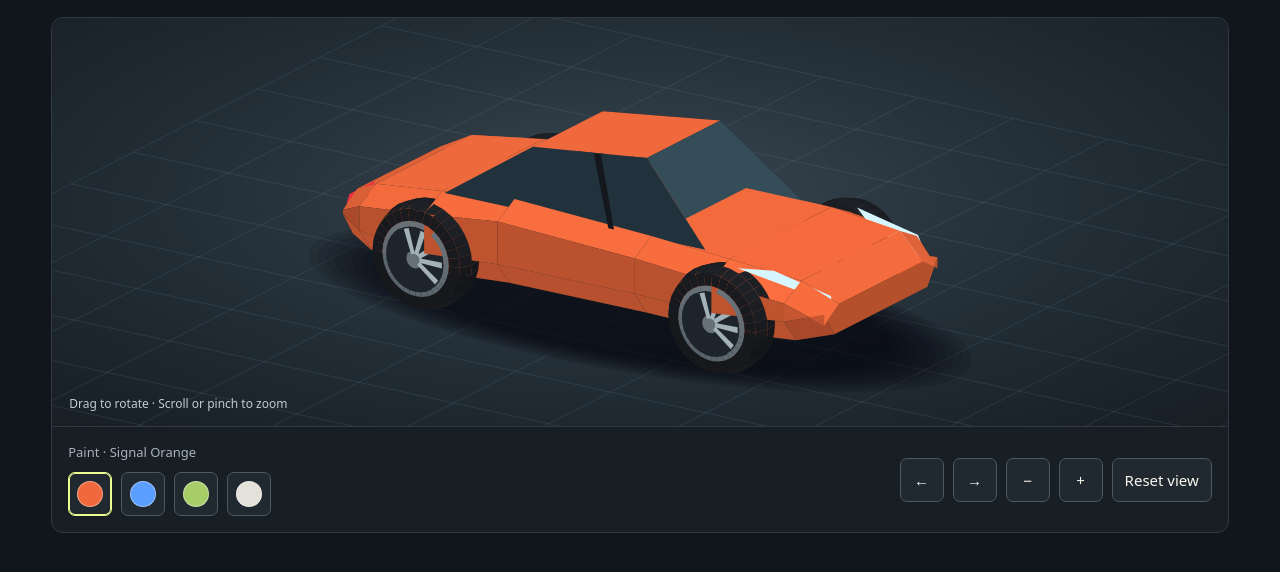
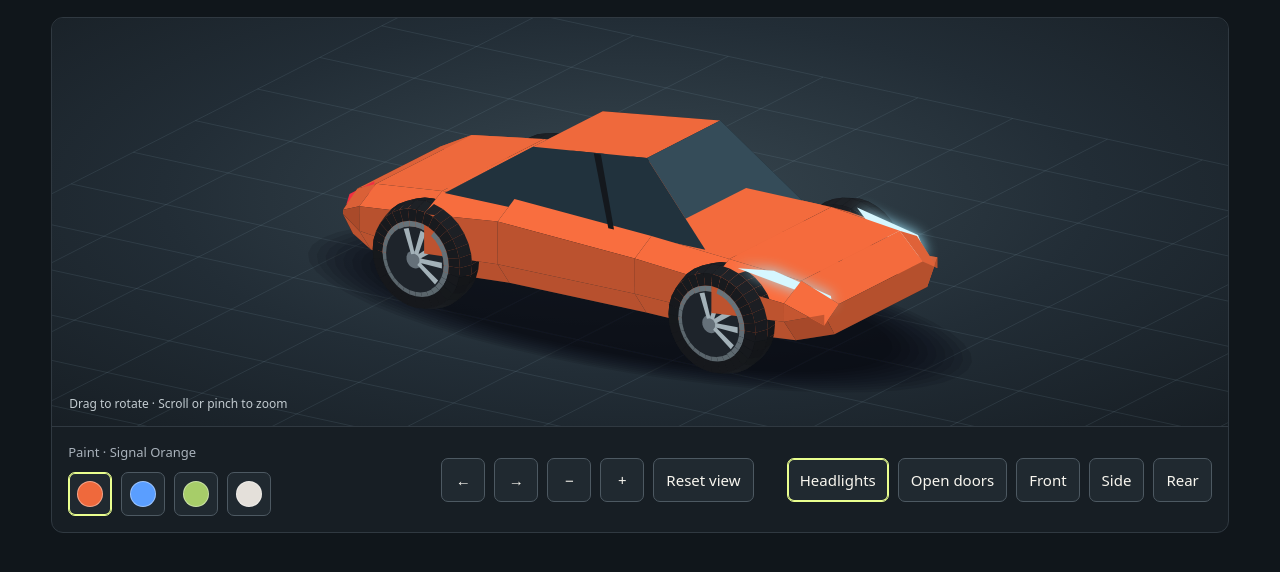
Before and after one commit to Josselly/dreamgarage, a plain HTML site: page index.html in a window 1280 px wide. Shown: the part 204-776 px from the top of the page. Drawn offline with Linux system fonts and the light colour scheme.

Commit message:
Add headlights, opening doors, and camera presets

```diff
--- a/index.html
+++ b/index.html
@@ -21,7 +21,7 @@ canvas{display:block;width:100%;height:clamp(330px,51vh,580px);touch-action:none
 canvas:active{cursor:grabbing}
 .hint{position:absolute;bottom:13px;left:17px;color:#c2cbd0;font-size:12px;margin:0;pointer-events:none}
 .controls{display:flex;flex-wrap:wrap;gap:14px 30px;align-items:center;justify-content:space-between;padding:16px;border-top:1px solid var(--line)}
-.paint,.camera{display:flex;gap:9px;align-items:center;flex-wrap:wrap}
+.paint,.camera,.features{display:flex;gap:9px;align-items:center;flex-wrap:wrap}
 #paint-name{flex-basis:100%;color:var(--muted);font-size:13px;margin:0;min-height:20px}
 button{border:1px solid #4d5962;background:#202930;color:inherit;border-radius:7px;min-width:44px;min-height:44px;font:inherit;padding:0 12px;cursor:pointer}
 button:hover{border-color:var(--accent)}
@@ -29,7 +29,7 @@ button:focus-visible,canvas:focus-visible{outline:2px solid var(--accent)}
 button.swatch{width:44px;padding:7px;display:grid;place-items:center}
 .swatch::before{content:'';width:24px;height:24px;background:var(--paint);border-radius:50%;border:1px solid #ffffff66}
 button[aria-pressed=true]{border-color:var(--accent);box-shadow:inset 0 0 0 1px var(--accent)}
-@media(max-width:570px){main{padding-top:17px}.controls{gap:12px;padding:12px}.camera{width:100%}.hint{left:12px}canvas{height:355px}}
+@media(max-width:570px){main{padding-top:17px}.controls{gap:12px;padding:12px}.camera,.features{width:100%}.hint{left:12px}canvas{height:355px}}
 </style>
 </head>
 <body>
@@ -57,6 +57,13 @@ button[aria-pressed=true]{border-color:var(--accent);box-shadow:inset 0 0 0 1px
 <button id="in" aria-label="Zoom in">+</button>
 <button id="reset">Reset view</button>
 </div>
+<div class="features" role="group" aria-label="Car features and preset views">
+<button id="lights" aria-pressed="true">Headlights</button>
+<button id="doors" aria-pressed="false">Open doors</button>
+<button data-view="front">Front</button>
+<button data-view="side">Side</button>
+<button data-view="rear">Rear</button>
+</div>
 </div>
 </section>
 </main>
@@ -66,7 +73,8 @@ const ctx = canvas.getContext('2d');
 const faces = [];
 let paint = [239,105,60];
 let yaw = 0.58, pitch = 0.34, zoom = 1;
-const add = (points, color, fixed = false) => faces.push({points, color, fixed});
+let headlightsOn = true, doorsOpen = false;
+const add = (points, color, fixed = false, feature = '') => faces.push({points, color, fixed, feature});
 
 function body(sections, materials) {
   const rings = sections.map(([x,w,b,t]) => [
@@ -76,7 +84,14 @@ function body(sections, materials) {
   for (let i=1;i<rings.length;i++) {
     for (let j=0;j<8;j++) {
       const k=(j+1)%8;
-      add([rings[i-1][j],rings[i-1][k],rings[i][k],rings[i][j]],materials[j]);
+      const doorSection = i === 4 && (j === 2 || j === 3 || j === 5 || j === 6);
+      const doorSide = j < 4 ? 1 : -1;
+      const points = [rings[i-1][j],rings[i-1][k],rings[i][k],rings[i][j]];
+      if (doorSection) {
+        const interior = points.map(([x,y,z])=>[x,y,z*.85]);
+        add(interior,[30,33,37]);
+      }
+      add(points,materials[j],false,doorSection ? doorSide : '');
     }
   }
   add(rings[0],[42,45,49]);
@@ -100,7 +115,7 @@ for(let i=0;i<4;i++){
 }
 for(const s of [-1,1]){
   add([[.18,1.015,s*.785],[.24,1.015,s*.785],[-.03,1.604,s*.584],[-.105,1.602,s*.584]],[22,27,32]);
-  add([[1.66,.98,s*.96],[2.33,.865,s*.92],[2.525,.739,s*.76],[2.44,.779,s*.65],[1.91,.945,s*.76]],[214,247,255],true);
+  add([[1.66,.98,s*.96],[2.33,.865,s*.92],[2.525,.739,s*.76],[2.44,.779,s*.65],[1.91,.945,s*.76]],[214,247,255],true,'headlight');
   add([[-2.56,.8,s*.37],[-2.56,.8,s*.77],[-2.56,.718,s*.82],[-2.56,.715,s*.37]],[241,47,66],true);
 }
 add([[2.546,.64,-.64],[2.546,.64,.64],[2.546,.5,.68],[2.546,.5,-.68]],[19,24,28],true);
@@ -173,10 +188,19 @@ function draw(){
     });
     polygon(shadow,'rgba(4,8,11,.10)');
   }
+  function doorPoint([x,y,z],side){
+    const hingeX=.62, hingeZ=1.03*side;
+    const angle=-side*.95;
+    const dx=x-hingeX,dz=z-hingeZ;
+    return [hingeX+dx*Math.cos(angle)-dz*Math.sin(angle),y,hingeZ+dx*Math.sin(angle)+dz*Math.cos(angle)];
+  }
   const ordered=faces.map(face=>{
-    const points=face.points.map(project);
+    const world=doorsOpen && typeof face.feature==='number'
+      ? face.points.map(point=>doorPoint(point,face.feature))
+      : face.points;
+    const points=world.map(project);
     const depth=points.reduce((sum,p)=>sum+p[2],0)/points.length;
-    return {...face,points,depth,world:face.points};
+    return {...face,points,depth,world};
   }).sort((a,b)=>a.depth-b.depth);
   for(const face of ordered){
     const [a,b,c]=face.world;
@@ -184,8 +208,14 @@ function draw(){
     const n=[u[1]*v[2]-u[2]*v[1],u[2]*v[0]-u[0]*v[2],u[0]*v[1]-u[1]*v[0]];
     const length=Math.hypot(...n)||1;
     const light=face.fixed?1:.64+.42*Math.abs((n[0]*.28+n[1]*.89+n[2]*.34)/length);
-    const rgb=(face.color||paint).map(value=>Math.min(255,Math.round(value*light)));
+    const color=face.feature==='headlight' && !headlightsOn ? [81,100,111] : face.color||paint;
+    if(face.feature==='headlight' && headlightsOn){
+      ctx.shadowBlur=14;
+      ctx.shadowColor='#a2e9ff';
+    }
+    const rgb=color.map(value=>Math.min(255,Math.round(value*light)));
     polygon(face.points,'rgb('+rgb.join(',')+')');
+    ctx.shadowBlur=0;
   }
 }
 let frame;
@@ -232,6 +262,28 @@ canvas.addEventListener('keydown',event=>{
 for(const [id,key] of Object.entries({left:'ArrowLeft',right:'ArrowRight',out:'-',in:'+',reset:'Home'})){
   document.getElementById(id).addEventListener('click',actions[key]);
 }
+const lightsButton=document.getElementById('lights');
+lightsButton.addEventListener('click',()=>{
+  headlightsOn=!headlightsOn;
+  lightsButton.setAttribute('aria-pressed',headlightsOn);
+  render();
+});
+const doorsButton=document.getElementById('doors');
+doorsButton.addEventListener('click',()=>{
+  doorsOpen=!doorsOpen;
+  doorsButton.setAttribute('aria-pressed',doorsOpen);
+  doorsButton.textContent=doorsOpen?'Close doors':'Open doors';
+  render();
+});
+const viewAngles={front:Math.PI/2,side:0,rear:-Math.PI/2};
+for(const button of document.querySelectorAll('[data-view]')){
+  button.addEventListener('click',()=>{
+    yaw=viewAngles[button.dataset.view];
+    pitch=.25;
+    zoom=1;
+    render();
+  });
+}
 const swatches=document.querySelectorAll('.swatch');
 for(const swatch of swatches){
   swatch.addEventListener('click',()=>{
```
